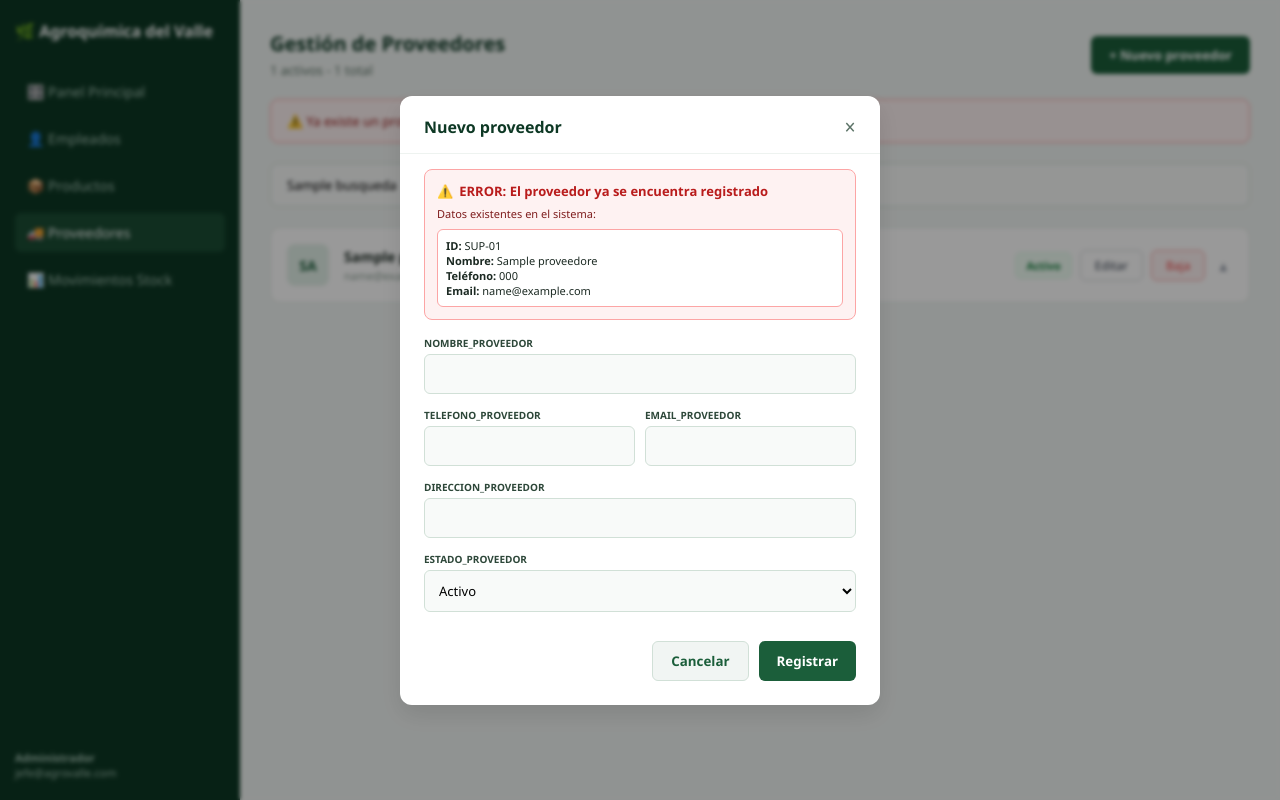
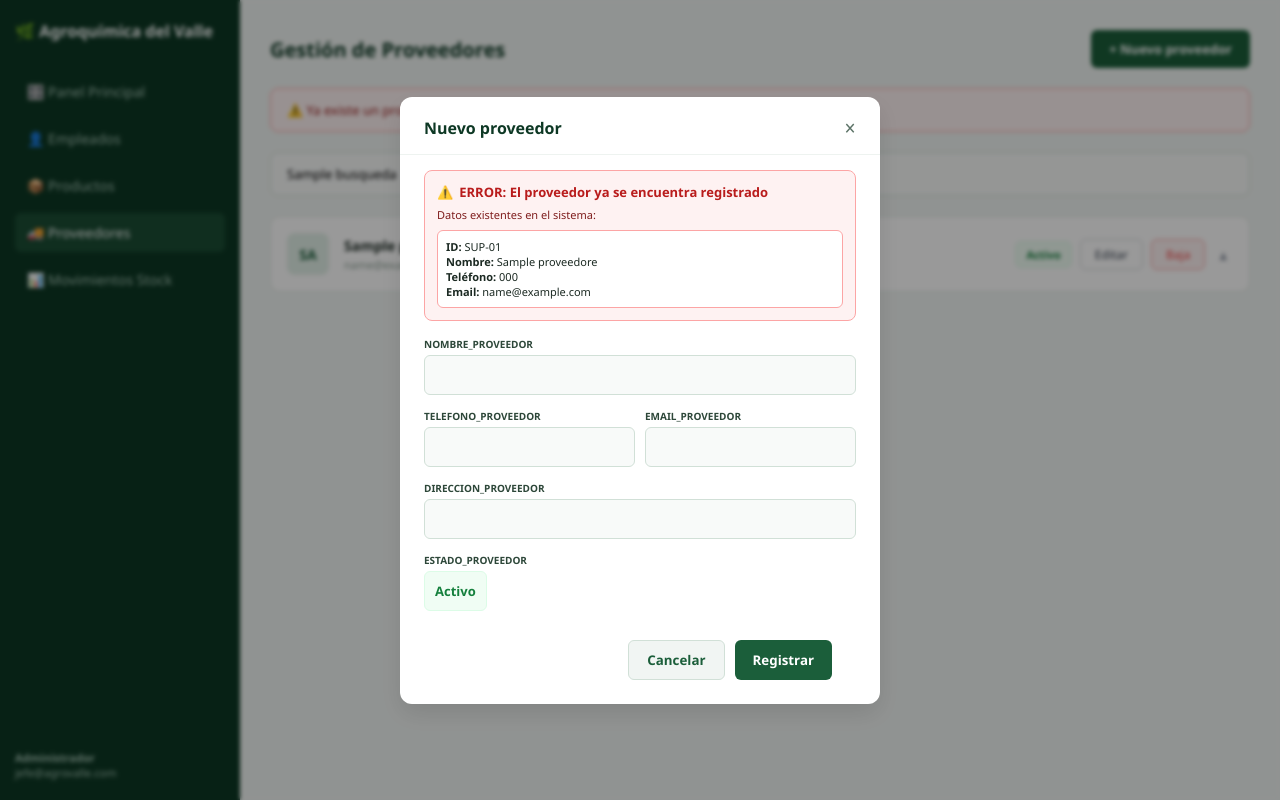
Before and after one commit to contrerasenzo01-png/AGROQUIMICA, a Django app: template inventario/templates/inventario/proveedores.html in a window 1280 px wide. Run offline with Django 5.2, Linux system fonts and the light colour scheme; tables that the repository leaves empty hold one stand-in row (values such as "Sample post"); the template is opened without the code that fills it: values that come from a table or form of the project are taken from there, most other values are stand-ins (such as "Sample title", 1, 10 or a date in 2020).

Commit message:
Correción en proveedores html

```diff
--- a/inventario/templates/inventario/proveedores.html
+++ b/inventario/templates/inventario/proveedores.html
@@ -155,7 +155,6 @@
         <header class="header">
             <div>
                 <h2 class="title">Gestión de Proveedores</h2>
-                <p class="subtitle" id="subtitleCounter">{{ activos_count }} activos - {{ total_count }} total</p>
             </div>
             <button class="btn-nuevo" onclick="abrirModalCrear()">+ Nuevo proveedor</button>
         </header>
@@ -329,13 +328,7 @@
                         <div class="form-group">
                             <label>Teléfono</label>
                             <input type="text" id="edit_telefono" name="telefono_proveedor" class="form-input">
-                        </div>
-                        <div class="form-group">
-                            <label>Estado</label>
-                            <select id="edit_estado" name="estado_proveedor" class="form-input">
-                                <option value="True">Activo</option>
-                                <option value="False">Inactivo</option>
-                            </select>
+                            <input type="hidden" id="edit_estado" name="estado_proveedor">
                         </div>
                     </div>
                     <div class="form-group">
@@ -397,16 +390,17 @@
                     </div>
                     <div class="form-group">
                         <label>DIRECCION_PROVEEDOR</label>
-                        <input type="text" name="direccion_proveedor" class="form-input" value="{{ request.POST.direccion_proveedor|default:'' }}">
+                         <input type="text" name="direccion_proveedor" class="form-input" value="{{ request.POST.direccion_proveedor|default:'' }}">
                     </div>
                     <div class="form-group">
-                        <label>ESTADO_PROVEEDOR</label>
-                        <select name="estado_proveedor" class="form-input">
-                            <option value="True">Activo</option>
-                            <option value="False">Inactivo</option>
-                        </select>
-                    </div>
-                </div>
+                         <label>ESTADO_PROVEEDOR</label>
+                         <input type="hidden" name="estado_proveedor" value="True">
+
+                             <!-- Texto estático visual con el estilo de un badge o etiqueta verde -->
+                         <div style="padding: 10px; background-color: #f0fdf4; border: 1px solid #dcfce7; color: #15803d; border-radius: 6px; font-size: 13px; font-weight: 600; display: inline-block;">
+                               Activo
+                         </div>
+                   </div>
                 <div class="modal-footer">
                     <button type="button" class="btn-cancel" onclick="cerrarModal('modalCrearProveedor')">Cancelar</button>
                     <button type="submit" class="btn-save">Registrar</button>
@@ -487,7 +481,7 @@
             document.getElementById('edit_telefono').value = telefono;
             document.getElementById('edit_email').value = email;
             document.getElementById('edit_direccion').value = direccion;
-            document.getElementById('edit_estado').value = (estado === 'true') ? 'True' : 'False';
+            document.getElementById('edit_estado').value = estado; // Mantiene el estado que ya tenía el proveedor ('true' o 'false')
             document.getElementById('modalEditarProveedor').style.display = 'flex';
         }
 
```
